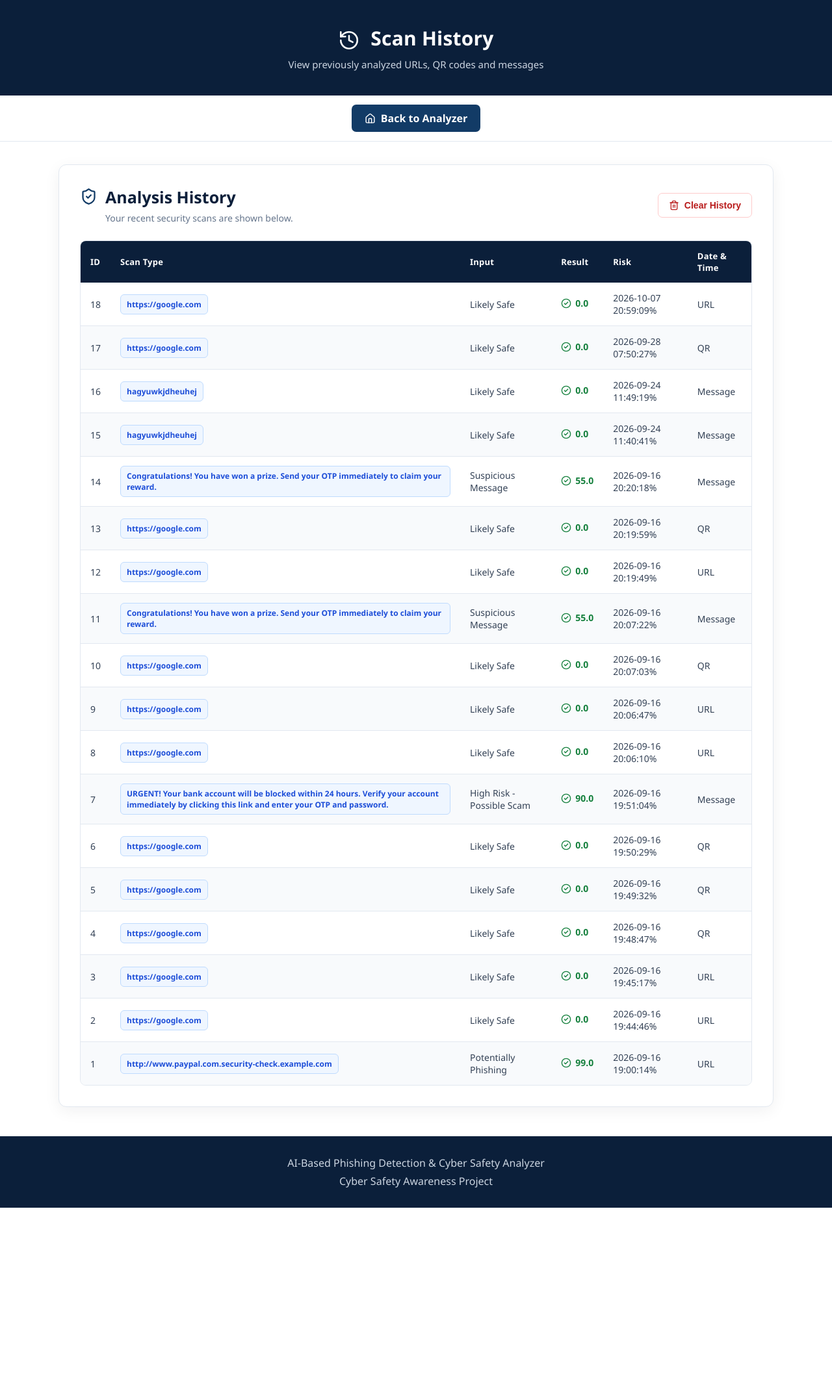
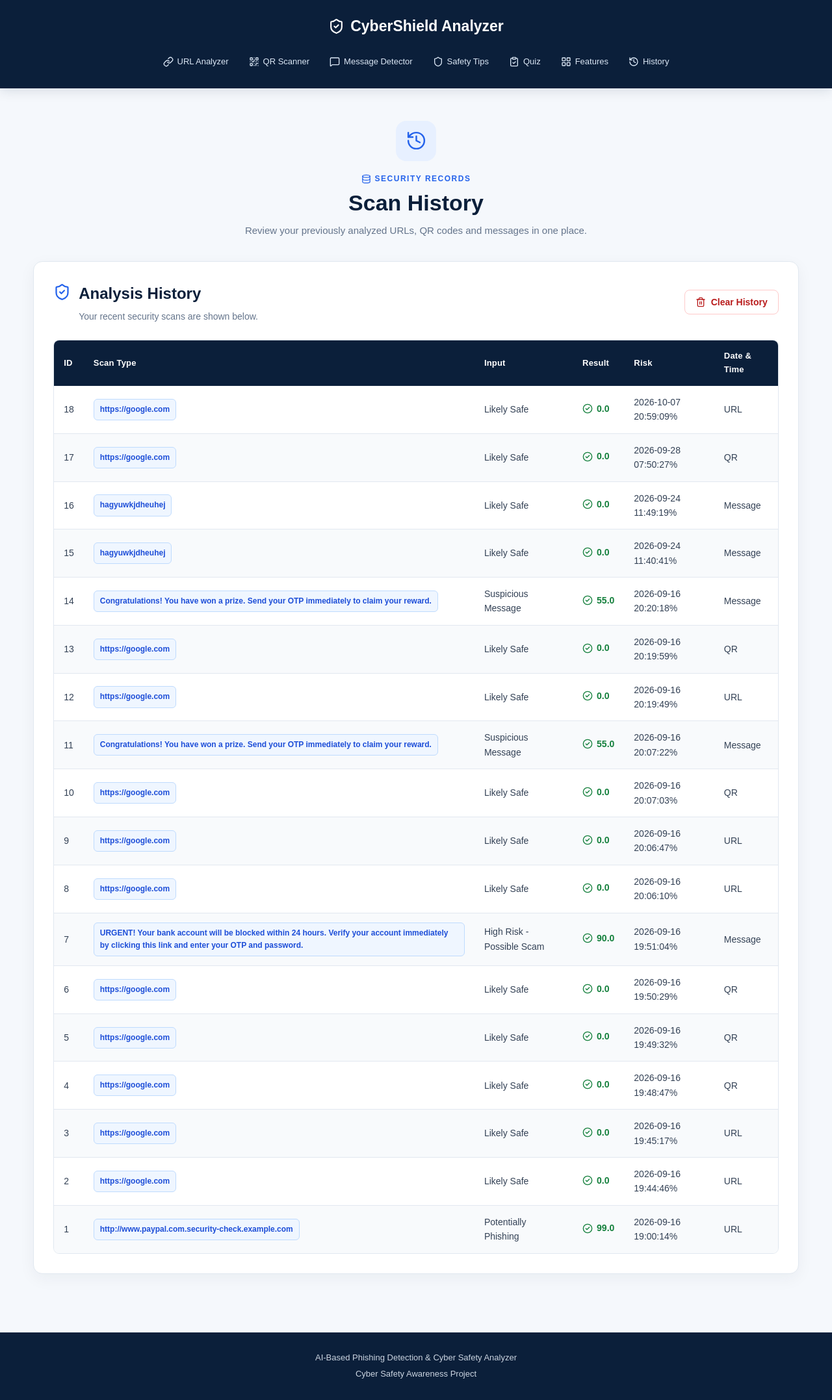
Before and after one commit to Mahekk7/PhishingDetector, a Flask app: page /history in a window 1280 px wide. Shown: the whole page at 65% size. Before the commit the page ends 1859 px from the top, so only its background shows below. Run offline with Flask 3, Linux system fonts and the light colour scheme; data comes from the database, SQL or seed files in the repository; parts of the project's set-up code (start-up, migrations or seed data) failed here and were passed over.

Commit message:
Update history.html

```diff
--- a/templates/history.html
+++ b/templates/history.html
@@ -7,13 +7,14 @@
 
     <title>Scan History - Cyber Safety Analyzer</title>
 
-    <!-- Lucide Icons -->
     <script src="https://unpkg.com/lucide@latest"></script>
 
     <style>
 
         * {
             box-sizing: border-box;
+            margin: 0;
+            padding: 0;
         }
 
         html {
@@ -21,94 +22,155 @@
         }
 
         body {
-            margin: 0;
-            font-family: "Segoe UI", Arial, sans-serif;
-            background: #ffffff;
-            color: #1e293b;
+            font-family: Arial, Helvetica, sans-serif;
+            background: #f5f8fc;
+            color: #172033;
             min-height: 100vh;
+            line-height: 1.6;
         }
+
 
         /* ================= HEADER ================= */
 
         header {
             background: #0b1f3a;
-            color: #ffffff;
-            padding: 38px 20px;
-            text-align: center;
-            box-shadow: 0 4px 18px rgba(15, 23, 42, 0.12);
+            color: white;
+            padding: 22px 0;
+            box-shadow: 0 4px 18px rgba(11, 31, 58, 0.12);
         }
 
-        .header-icon {
-            width: 34px;
-            height: 34px;
-            vertical-align: middle;
-            margin-right: 8px;
+        .wrap {
+            width: 92%;
+            max-width: 1200px;
+            margin: auto;
+        }
+
+        .nav {
+            display: flex;
+            flex-direction: column;
+            align-items: center;
+            gap: 18px;
+        }
+
+        .brand {
+            color: white;
+            text-decoration: none;
+            font-size: 23px;
+            font-weight: 700;
+            display: flex;
+            align-items: center;
+            gap: 9px;
+        }
+
+        .brand svg {
+            width: 25px;
+            height: 25px;
+        }
+
+        .links {
+            display: flex;
+            justify-content: center;
+            align-items: center;
+            flex-wrap: wrap;
+            gap: 9px;
+        }
+
+        .links a {
+            color: #dbe7f5;
+            text-decoration: none;
+            padding: 8px 11px;
+            border-radius: 7px;
+            font-size: 13px;
+            display: flex;
+            align-items: center;
+            gap: 6px;
+            transition: 0.2s ease;
+        }
+
+        .links a:hover {
+            background: #17365f;
+            color: white;
+        }
+
+        .links svg {
+            width: 16px;
+            height: 16px;
+        }
+
+
+        /* ================= MAIN ================= */
+
+        main {
+            padding: 50px 0 70px;
+        }
+
+
+        /* ================= PAGE INTRO ================= */
+
+        .page-intro {
+            text-align: center;
+            max-width: 750px;
+            margin: 0 auto 35px;
+        }
+
+        .intro-icon {
+            width: 62px;
+            height: 62px;
+            margin: 0 auto 18px;
+            border-radius: 16px;
+            background: #e7f0ff;
+            color: #2563eb;
+            display: flex;
+            align-items: center;
+            justify-content: center;
+        }
+
+        .intro-icon svg {
+            width: 33px;
+            height: 33px;
             stroke-width: 1.8;
         }
 
-        header h1 {
-            margin: 0;
-            font-size: 30px;
+        .intro-label {
+            color: #2563eb;
+            font-size: 12px;
             font-weight: 700;
-            letter-spacing: 0.2px;
+            letter-spacing: 1.5px;
+            margin-bottom: 7px;
+            display: flex;
+            align-items: center;
+            justify-content: center;
+            gap: 6px;
         }
 
-        header p {
-            margin: 10px 0 0;
-            font-size: 15px;
-            color: #cbd5e1;
+        .intro-label svg {
+            width: 15px;
+            height: 15px;
         }
 
-        /* ================= NAVIGATION ================= */
-
-        .navigation {
-            display: flex;
-            justify-content: center;
-            padding: 14px 20px;
-            background: #ffffff;
-            border-bottom: 1px solid #e2e8f0;
+        .page-intro h1 {
+            color: #0b1f3a;
+            font-size: 34px;
+            line-height: 1.2;
+            margin-bottom: 10px;
         }
 
-        .nav-btn {
-            display: inline-flex;
-            align-items: center;
-            gap: 8px;
-            text-decoration: none;
-            background: #123b66;
-            color: #ffffff;
-            padding: 10px 20px;
-            border-radius: 7px;
-            font-weight: 600;
-            transition: 0.2s ease;
+        .intro-text {
+            color: #64748b;
+            font-size: 15px;
         }
 
-        .nav-btn:hover {
-            background: #0b2d4d;
-            transform: translateY(-1px);
-        }
-
-        .nav-btn svg {
-            width: 17px;
-            height: 17px;
-        }
-
-        /* ================= MAIN ================= */
-
-        .container {
-            width: 92%;
-            max-width: 1100px;
-            margin: 35px auto;
-        }
 
         /* ================= MAIN CARD ================= */
 
         .card {
-            background: #ffffff;
-            padding: 32px;
-            border-radius: 12px;
-            border: 1px solid #e2e8f0;
-            box-shadow: 0 6px 24px rgba(15, 23, 42, 0.06);
+            background: white;
+            border: 1px solid #e1e8f0;
+            border-radius: 14px;
+            padding: 30px;
+            box-shadow: 0 7px 24px rgba(11, 31, 58, 0.05);
         }
+
 
         /* ================= HISTORY HEADER ================= */
 
@@ -129,7 +191,7 @@
         .heading-icon {
             width: 27px;
             height: 27px;
-            color: #123b66;
+            color: #2563eb;
             margin-top: 3px;
             flex-shrink: 0;
         }
@@ -137,14 +199,15 @@
         .card h2 {
             margin: 0;
             color: #0b1f3a;
-            font-size: 25px;
+            font-size: 24px;
         }
 
         .history-header p {
-            margin: 6px 0 0;
+            margin: 5px 0 0;
             color: #64748b;
             font-size: 14px;
         }
+
 
         /* ================= CLEAR BUTTON ================= */
 
@@ -153,10 +216,10 @@
             align-items: center;
             gap: 8px;
             border: 1px solid #fecaca;
-            background: #ffffff;
+            background: white;
             color: #b91c1c;
             padding: 10px 16px;
-            border-radius: 7px;
+            border-radius: 8px;
             cursor: pointer;
             font-size: 14px;
             font-weight: 600;
@@ -174,12 +237,13 @@
             border-color: #fca5a5;
         }
 
+
         /* ================= TABLE ================= */
 
         .table-container {
             width: 100%;
             overflow-x: auto;
-            border: 1px solid #e2e8f0;
+            border: 1px solid #e1e8f0;
             border-radius: 9px;
         }
 
@@ -191,7 +255,7 @@
 
         th {
             background: #0b1f3a;
-            color: #ffffff;
+            color: white;
             padding: 14px 15px;
             text-align: left;
             font-size: 13px;
@@ -208,7 +272,7 @@
         }
 
         tr {
-            background: #ffffff;
+            background: white;
             transition: 0.15s ease;
         }
 
@@ -223,6 +287,7 @@
         tbody tr:last-child td {
             border-bottom: none;
         }
+
 
         /* ================= SCAN TYPE BADGES ================= */
 
@@ -259,6 +324,7 @@
             border: 1px solid #bae6fd;
         }
 
+
         /* ================= STATUS ================= */
 
         .status {
@@ -285,6 +351,7 @@
             color: #b45309;
         }
 
+
         /* ================= EMPTY HISTORY ================= */
 
         .empty-history {
@@ -298,7 +365,7 @@
         .empty-icon {
             width: 45px;
             height: 45px;
-            color: #123b66;
+            color: #2563eb;
             margin-bottom: 12px;
         }
 
@@ -313,6 +380,7 @@
             margin: 0 0 22px;
         }
 
+
         /* ================= HOME BUTTON ================= */
 
         .home-btn {
@@ -320,10 +388,10 @@
             align-items: center;
             gap: 8px;
             text-decoration: none;
-            background: #123b66;
-            color: #ffffff;
+            background: #2563eb;
+            color: white;
             padding: 11px 20px;
-            border-radius: 7px;
+            border-radius: 8px;
             font-weight: 600;
             transition: 0.2s ease;
         }
@@ -334,9 +402,10 @@
         }
 
         .home-btn:hover {
-            background: #0b2d4d;
+            background: #1d4ed8;
             transform: translateY(-1px);
         }
+
 
         /* ================= FOOTER ================= */
 
@@ -345,47 +414,51 @@
             background: #0b1f3a;
             color: #cbd5e1;
             padding: 24px;
-            margin-top: 45px;
+            margin-top: 20px;
         }
 
         footer p {
-            margin: 6px 0;
+            margin: 5px 0;
+            font-size: 13px;
         }
+
 
         /* ================= MOBILE ================= */
 
         @media (max-width: 700px) {
 
             header {
-                padding: 30px 15px;
+                padding: 18px 0;
             }
 
-            header h1 {
-                font-size: 23px;
-                line-height: 1.4;
+            .brand {
+                font-size: 20px;
             }
 
-            header p {
-                font-size: 13px;
-                line-height: 1.5;
+            .links {
+                gap: 4px;
             }
 
-            .container {
-                width: 94%;
-                margin-top: 24px;
+            .links a {
+                font-size: 12px;
+                padding: 7px 8px;
+            }
+
+            main {
+                padding: 40px 0 55px;
+            }
+
+            .page-intro h1 {
+                font-size: 28px;
+            }
+
+            .intro-text {
+                font-size: 14px;
+                padding: 0 10px;
             }
 
             .card {
                 padding: 21px;
-            }
-
-            .navigation {
-                padding: 12px;
-            }
-
-            .nav-btn {
-                width: 90%;
-                justify-content: center;
             }
 
             .history-header {
@@ -415,41 +488,111 @@
 
 </head>
 
+
 <body>
+
 
 <!-- ================= HEADER ================= -->
 
 <header>
 
-        <h1>
-            <i data-lucide="history" class="header-icon"></i>
-            Scan History
-        </h1>
+    <div class="wrap nav">
 
-        <p>
-            View previously analyzed URLs, QR codes and messages
-        </p>
+        <a href="/" class="brand">
+
+            <i data-lucide="shield-check"></i>
+
+            CyberShield Analyzer
+
+        </a>
+
+
+        <nav class="links">
+
+            <a href="/">
+                <i data-lucide="link"></i>
+                URL Analyzer
+            </a>
+
+            <a href="/qr-scanner">
+                <i data-lucide="qr-code"></i>
+                QR Scanner
+            </a>
+
+            <a href="/message-detector">
+                <i data-lucide="message-square"></i>
+                Message Detector
+            </a>
+
+            <a href="/safety-tips">
+                <i data-lucide="shield"></i>
+                Safety Tips
+            </a>
+
+            <a href="/quiz">
+                <i data-lucide="clipboard-check"></i>
+                Quiz
+            </a>
+
+            <a href="/features">
+                <i data-lucide="layout-grid"></i>
+                Features
+            </a>
+
+            <a href="/history">
+                <i data-lucide="history"></i>
+                History
+            </a>
+
+        </nav>
+
+    </div>
 
 </header>
 
 
-    <!-- ================= NAVIGATION ================= -->
+<!-- ================= MAIN ================= -->
 
-    <div class="navigation">
+<main class="wrap">
 
-        <a href="/" class="nav-btn">
-            <i data-lucide="house"></i>
-            Back to Analyzer
-        </a>
+
+    <!-- PAGE INTRO -->
+
+    <section class="page-intro">
+
+        <div class="intro-icon">
+
+            <i data-lucide="history"></i>
 
         </div>
 
 
-    <!-- ================= MAIN ================= -->
+        <div class="intro-label">
 
-    <div class="container">
+            <i data-lucide="database"></i>
+
+            SECURITY RECORDS
+
+        </div>
+
+
+        <h1>
+            Scan History
+        </h1>
+
+
+        <p class="intro-text">
+            Review your previously analyzed URLs, QR codes and messages
+            in one place.
+        </p>
+
+    </section>
+
+
+    <!-- HISTORY CARD -->
 
     <div class="card">
+
 
         <!-- HISTORY HEADER -->
 
@@ -457,7 +600,11 @@
 
             <div class="history-heading">
 
-                    <i data-lucide="shield-check" class="heading-icon"></i>
+                <i
+                    data-lucide="shield-check"
+                    class="heading-icon"
+                ></i>
+
 
                 <div>
 
@@ -482,7 +629,10 @@
                 onsubmit="return confirmClearHistory();"
             >
 
-                    <button type="submit" class="clear-btn">
+                <button
+                    type="submit"
+                    class="clear-btn"
+                >
 
                     <i data-lucide="trash-2"></i>
 
@@ -532,6 +682,7 @@
 
                     <tr>
 
+
                         <!-- ID -->
 
                         <td>
@@ -553,6 +704,7 @@
 
                             </span>
 
+
                             {% elif item[1] == "QR" %}
 
                             <span class="badge badge-qr">
@@ -563,6 +715,7 @@
 
                             </span>
 
+
                             {% elif item[1] == "Message" %}
 
                             <span class="badge badge-message">
@@ -572,6 +725,7 @@
                                 Message
 
                             </span>
+
 
                             {% else %}
 
@@ -599,7 +753,9 @@
 
                             {% set result_text = item[3]|string %}
 
-                                {% if "Phishing" in result_text or "High Risk" in result_text %}
+
+                            {% if "Phishing" in result_text
+                               or "High Risk" in result_text %}
 
                             <span class="status status-danger">
 
@@ -608,6 +764,7 @@
                                 {{ result_text }}
 
                             </span>
+
 
                             {% elif "Suspicious" in result_text %}
 
@@ -618,6 +775,7 @@
                                 {{ result_text }}
 
                             </span>
+
 
                             {% else %}
 
@@ -683,6 +841,7 @@
 
                         </td>
 
+
                     </tr>
 
                     {% endfor %}
@@ -696,22 +855,32 @@
 
         {% else %}
 
+
         <!-- ================= EMPTY HISTORY ================= -->
 
         <div class="empty-history">
 
-                <i data-lucide="inbox" class="empty-icon"></i>
+            <i
+                data-lucide="inbox"
+                class="empty-icon"
+            ></i>
+
 
             <h3>
                 No Scan History Yet
             </h3>
+
 
             <p>
                 Your analyzed URLs, QR codes and messages
                 will appear here.
             </p>
 
-                <a href="/" class="home-btn">
+
+            <a
+                href="/"
+                class="home-btn"
+            >
 
                 <i data-lucide="scan-search"></i>
 
@@ -721,11 +890,12 @@
 
         </div>
 
+
         {% endif %}
 
     </div>
 
-    </div>
+</main>
 
 
 <!-- ================= FOOTER ================= -->
@@ -759,6 +929,7 @@
 
 </script>
 
+
 </body>
 
 </html>
```
Lines whose indentation alone changed are shown as unchanged.
